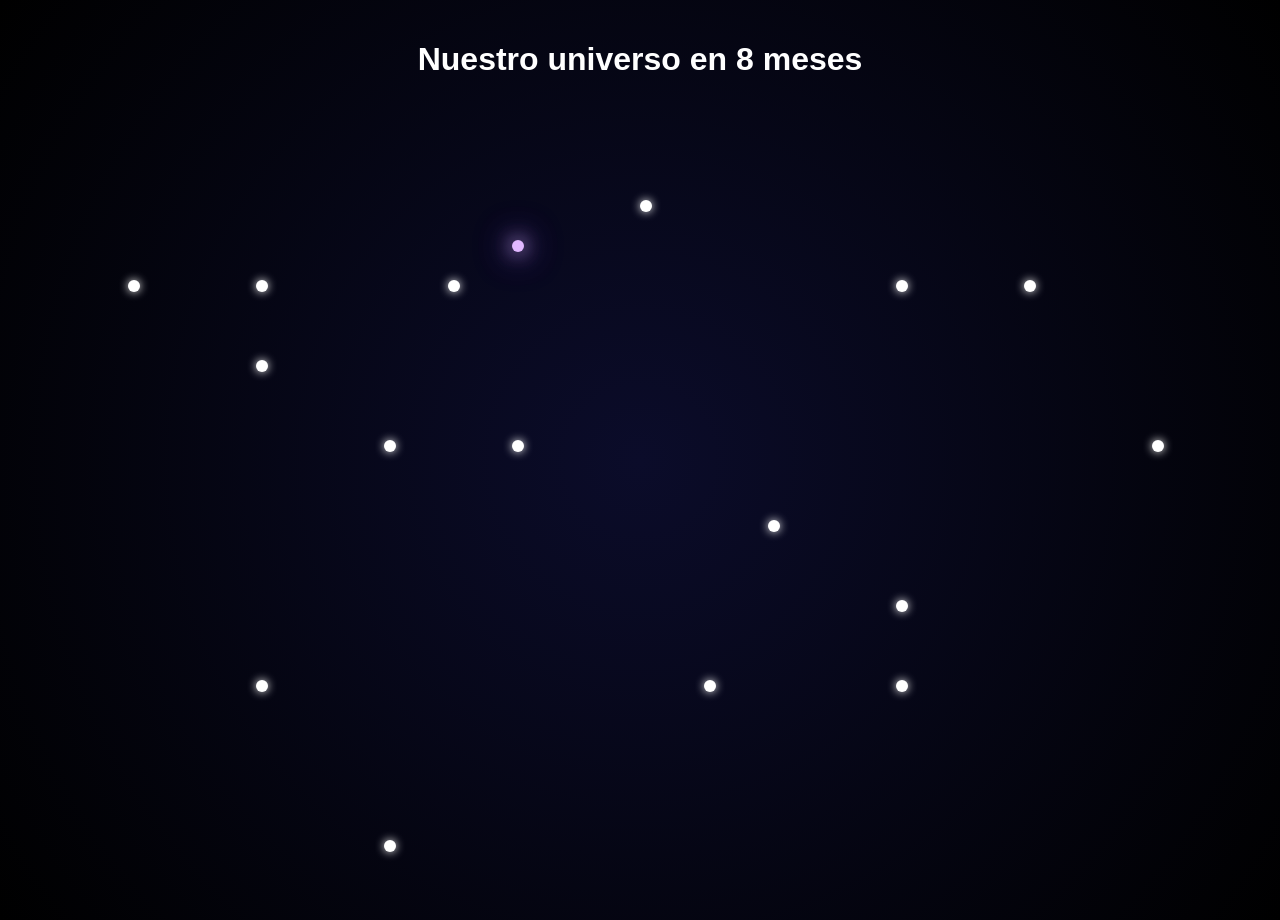
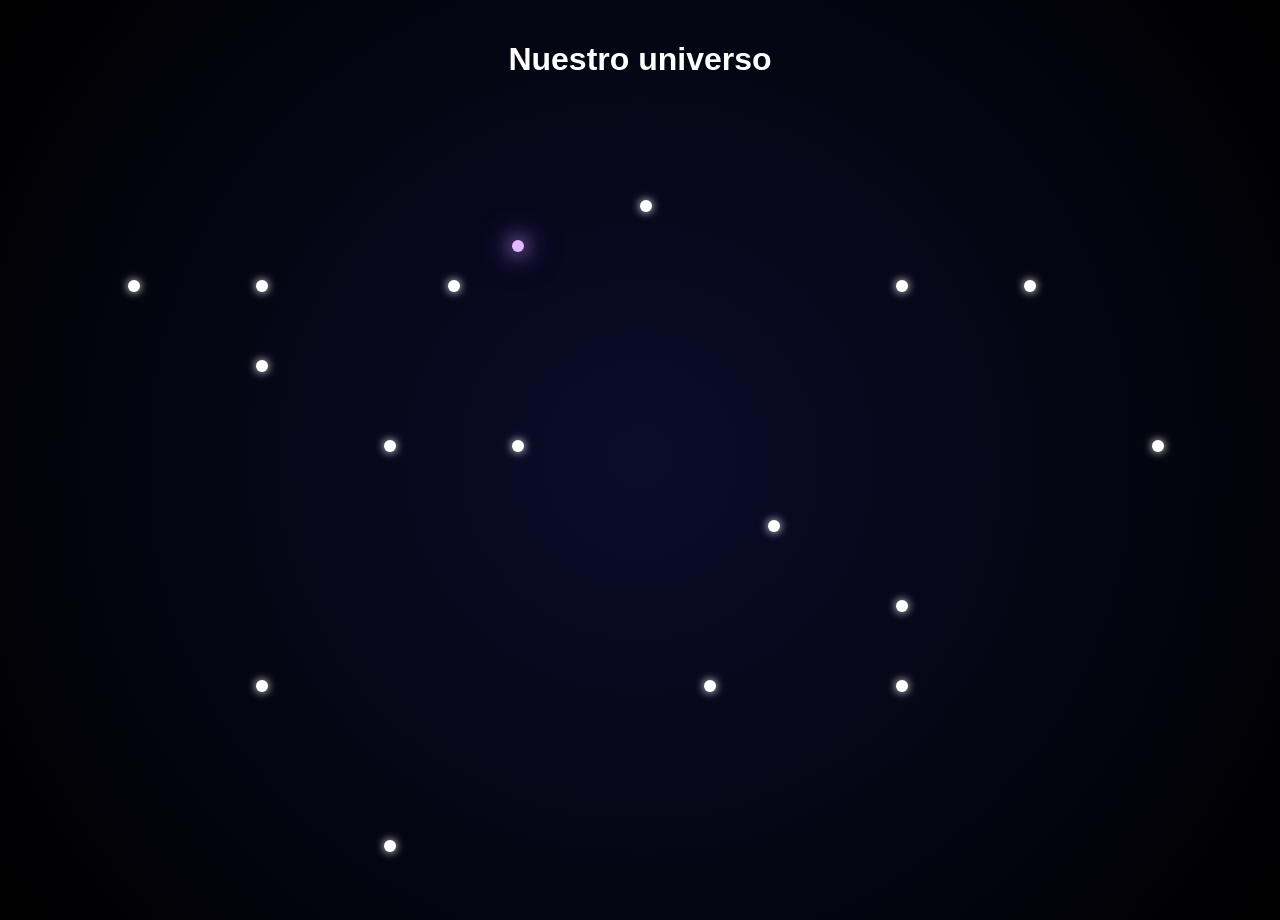
Before and after one commit to Nachiwi/Galaxy, a plain HTML site: page index.html in a window 1280 px wide. Drawn offline with Linux system fonts and the light colour scheme.

Commit message:
Update index.html

```diff
--- a/index.html
+++ b/index.html
@@ -7,7 +7,7 @@
 </head>
 <body>
 
-<h1 class="titulo">Nuestro universo en 8 meses</h1>
+<h1 class="titulo">Nuestro universo</h1>
 
 <div id="mapa"></div>
 
```
